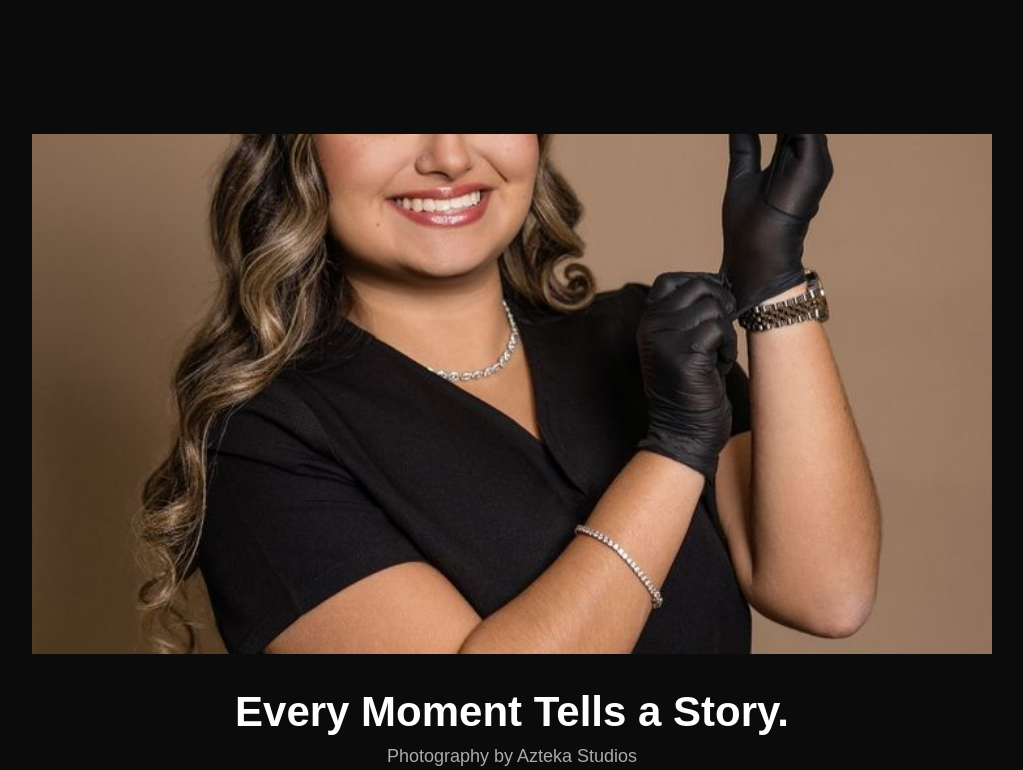
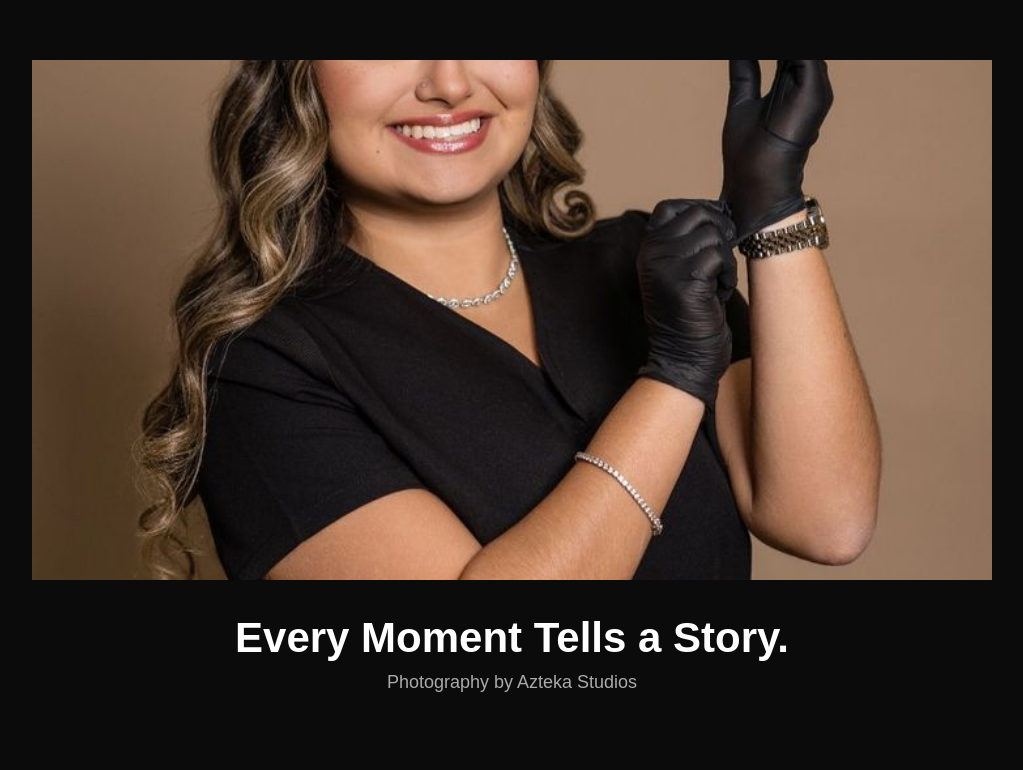
Before and after one commit to Jeanpierre22/Azteka, a plain HTML site: page index.html in a window 1280 px wide. Shown: the part 830-1600 px from the top of the page, without its empty margins (128-1151 px from the left). Drawn offline with Linux system fonts and the light colour scheme.

Commit message:
Update index.html

```diff
--- a/index.html
+++ b/index.html
@@ -17,7 +17,7 @@ nav a:hover{color:#b9a0ff}
 .hero p{font-size:20px;color:#ddd;margin-bottom:30px}
 .button{display:inline-block;padding:14px 30px;background:white;color:black;text-decoration:none;font-weight:bold;border-radius:3px}
 .button:hover{background:#b9a0ff}
-.experience{height:120vh;display:flex;align-items:center;justify-content:center;overflow:hidden}
+.experience{height:120vh;display:flex;align-items:center 25%;justify-content:center;overflow:hidden}
 .experience-image{width:min(75vw,1000px);height:min(65vh,650px);object-fit:cover;opacity:0;transform:translateX(-100vw);transition:transform 1.8s cubic-bezier(.16,1,.3,1),opacity 1.2s ease}
 .experience-image.show{opacity:1;transform:translateX(0)}
 .experience-content{text-align:center}
```
